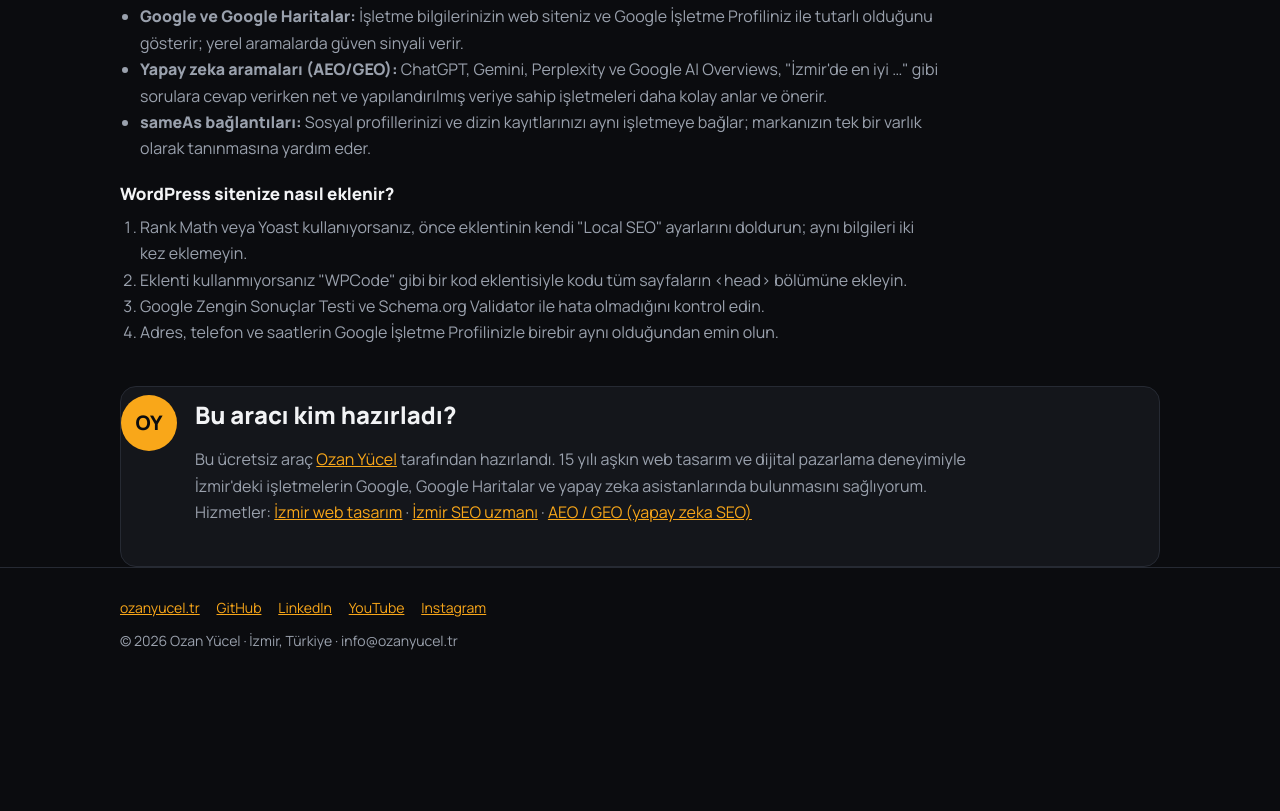
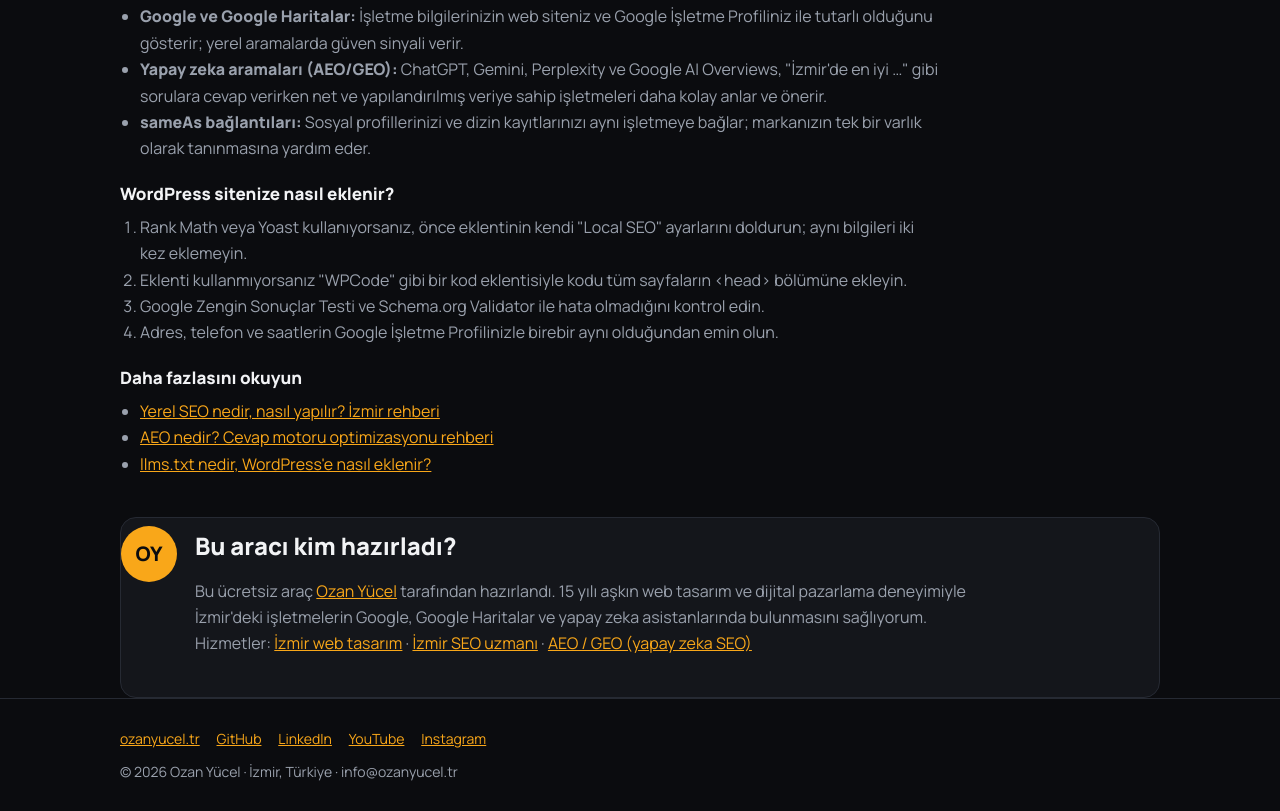
Before and after one commit to ozanyuceltr/ozanyuceltr.github.io, a plain HTML site: page index.html in a window 1280 px wide. Shown: the part 2033-2844 px from the top of the page. Before the commit the page ends 2713 px from the top, so only its background shows below. Drawn offline with Linux system fonts and the light colour scheme.

Commit message:
Add Google site verification meta tag and links

```diff
--- a/index.html
+++ b/index.html
@@ -12,6 +12,7 @@
 <meta property="og:type" content="website">
 <meta property="og:locale" content="tr_TR">
 <meta name="author" content="Ozan Yücel">
+<meta name="google-site-verification" content="9OsVWku8h_LWhVXVxZfp1_trxNW9GlS0LWomYSkmbHc">
 <link rel="preconnect" href="https://fonts.googleapis.com">
 <link rel="preconnect" href="https://fonts.gstatic.com" crossorigin>
 <link href="https://fonts.googleapis.com/css2?family=Manrope:wght@400;600;800&display=swap" rel="stylesheet">
@@ -192,6 +193,13 @@ footer nav a{margin-right:14px}
       <li>Google Zengin Sonuçlar Testi ve Schema.org Validator ile hata olmadığını kontrol edin.</li>
       <li>Adres, telefon ve saatlerin Google İşletme Profilinizle birebir aynı olduğundan emin olun.</li>
     </ol>
+
+    <h3>Daha fazlasını okuyun</h3>
+    <ul>
+      <li><a href="https://ozanyucel.tr/blog/yerel-seo-nasil-yapilir/">Yerel SEO nedir, nasıl yapılır? İzmir rehberi</a></li>
+      <li><a href="https://ozanyucel.tr/blog/aeo-nedir/">AEO nedir? Cevap motoru optimizasyonu rehberi</a></li>
+      <li><a href="https://ozanyucel.tr/blog/llms-txt-nedir/">llms.txt nedir, WordPress'e nasıl eklenir?</a></li>
+    </ul>
   </section>
 
   <section class="info card about">
```
